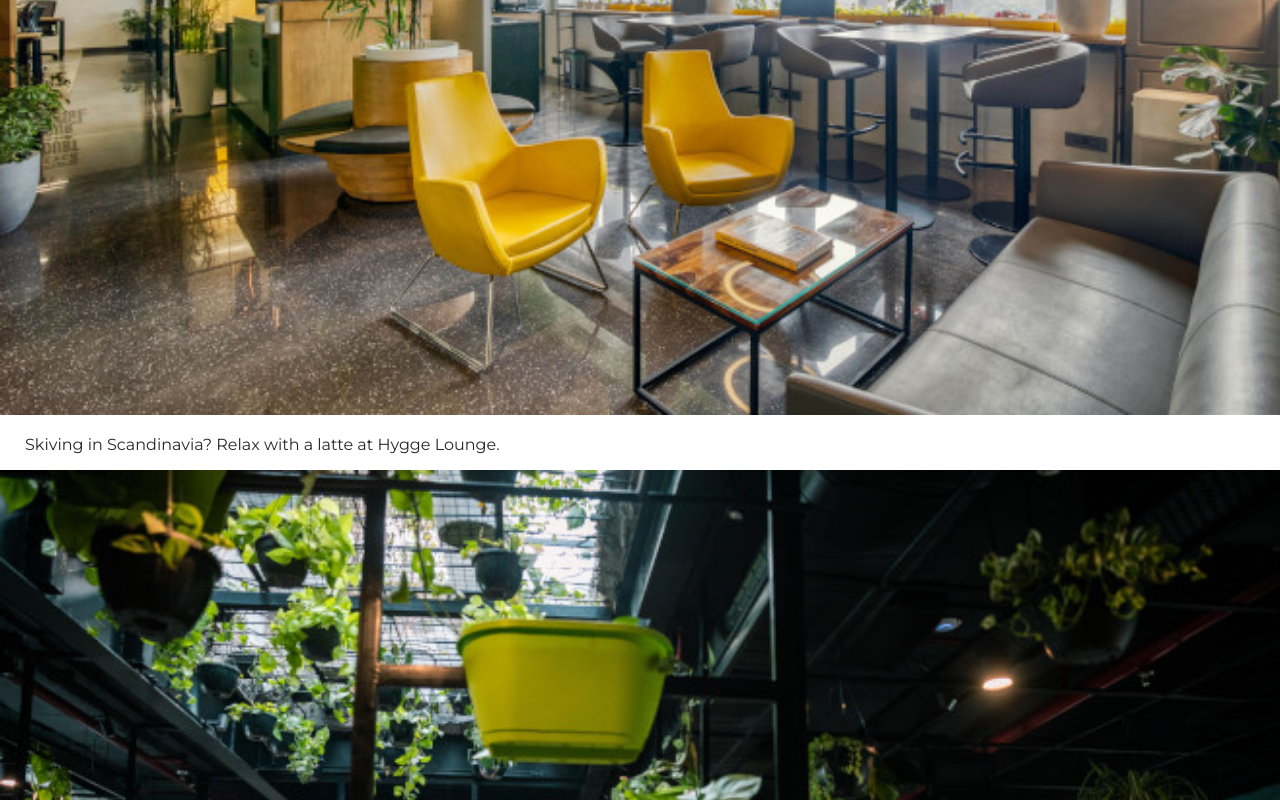
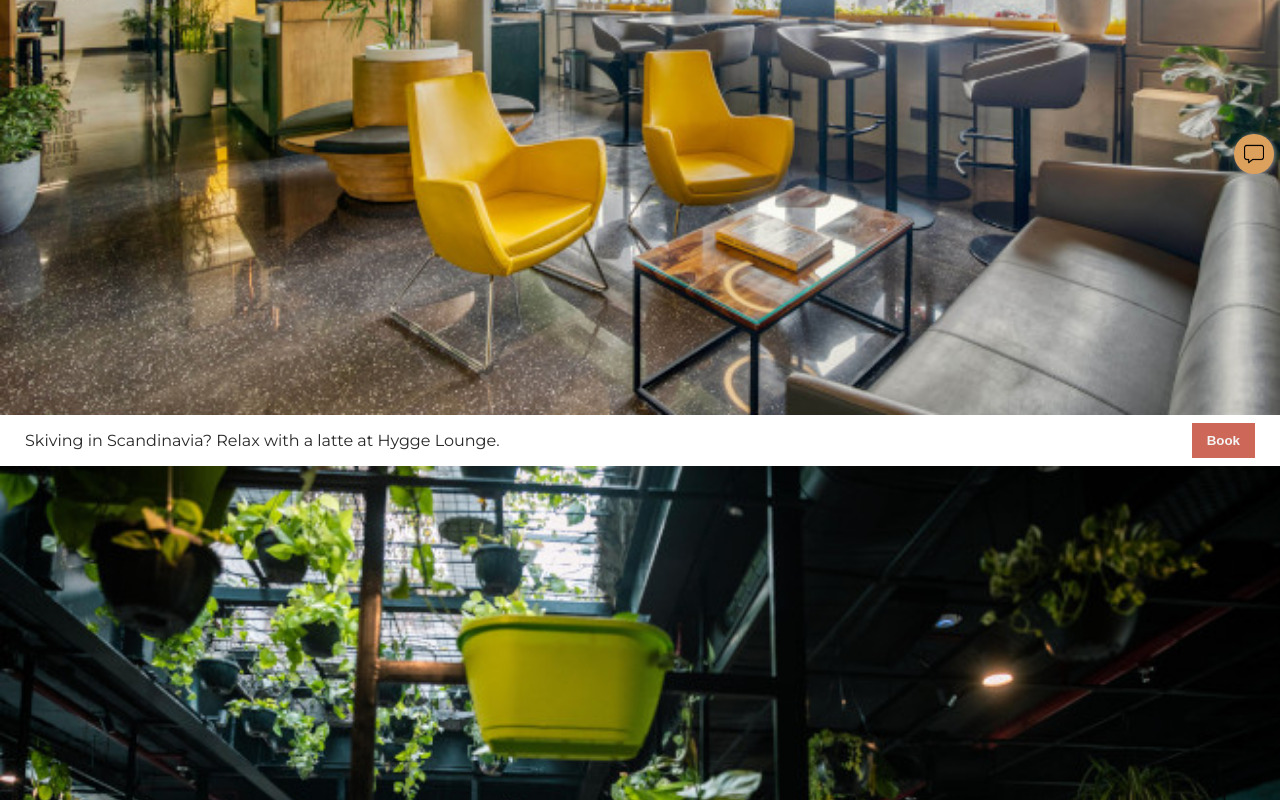
Before and after one commit to Calquoah/coworking-space-site, a plain HTML site: page index.html in a window 1280 px wide. Shown: the part 620-1420 px from the top of the page. Drawn offline with Linux system fonts and the light colour scheme.

Commit message:
Add and style booking button Add and style chatbox icon

```diff
--- a/index.html
+++ b/index.html
@@ -38,6 +38,7 @@
                 </div>
 				<div class="caption">
 					<p>Skiving in Scandinavia? Relax with a latte at Hygge Lounge.</p>
+					<button>Book</button>
 				</div>
 			</section>
 
@@ -45,6 +46,7 @@
 				<img src="images/sky-garden.jpg" class="item-img" alt="A coworking space with plants">
 				<div class="caption">
 					<p>Bored in Barcelona? Take a siesta at the Sky Garden.</p>
+					<button>Book</button>
 				</div>
 			</section>
 
@@ -52,9 +54,12 @@
 				<img src="images/generator.jpg" class="item-img" alt="A comfortable coworking space">
 				<div class="caption">
 					<p>Relaxing in Rio? Take some downtime at the Generator Hub.</p>
+					<button>Book</button>
 				</div>
 			</section>
 
 		</main>
-</body>
+		<div class="chatbox-bg">
+			<img src="images/message.png" class="chatbox-img" alt="chatbox">
+	</body>
 </html>
--- a/styles.css
+++ b/styles.css
@@ -30,10 +30,28 @@ h1 {
 }
 
 .item-img {
+    /*
+Challenge:
+1. Find the cause of the white space between
+   the top of the button and the bottom of
+   the image and eliminate it!
+*/
+    display: block; /* This is how you remove the white space below the image */
     width: 100%;
 }
 
 .caption {
+    /*
+Challenge:
+1. Position the text and button at opposite
+   ends of the parent element. Make sure that
+   there is always at least 20px of space
+   between the button and the text, even when
+   you make the browser narrower.
+*/
+    display: flex;
+    justify-content: space-between;
+    gap: 20px; /* This ensures that the text and button are always this many pixels apart */
     margin: 0 25px;
 }
 
@@ -61,6 +79,60 @@ h1 {
 
 }
 
+button {
+   /* Challenge:
+1. Centrally align the button on the
+   vertical axis so it looks like the
+   screenshot on the slide.
+*/  margin: auto 0; /* This is how you complete the challenge */
+/* align-self: center; Could have also used this property to solve the challenge*/
+    border: none;
+    background-color: #cd6858;
+    color: whitesmoke;
+    padding: 10px 15px;
+    font-weight: 700;
+    cursor: pointer;
+}
+
 .align-right {
     margin-left: auto;
 }
+
+.chatbox-bg {
+
+    /*
+Challenge:
+1. Position the chatbox in the bottom
+   corner of the window, 6px from bottom
+   and 6px from the right.
+*/
+   position: fixed;
+   bottom: 6px;
+   right: 6px;
+   background-color: #dda15e;
+   width: 40px;
+   height: 40px;
+   border-radius: 50%;
+   cursor: pointer;
+   box-shadow: 1px 1px 5px #999;
+   /*some CSS here*/
+   /* My Solution
+   position: relative; */
+   /* Instructor's Solution: */
+   display: flex;
+}
+
+.chatbox-img {
+    /*
+Challenge:
+1. Center the speech bubble image inside
+   the circle.
+*/
+    /* My Solution
+    position: absolute;
+    top: 11px;
+    left: 10px; */
+    /* Instructor's Solution: */
+    margin: auto;
+    width: 50%;
+}
```
Also changed, not shown: images/message.png (added).
